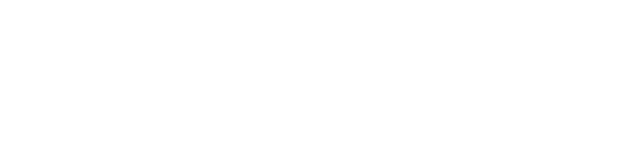
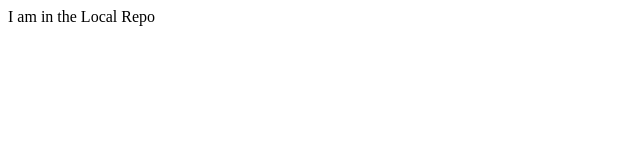
Before and after one commit to SanhitaPatil46849/Training, a plain HTML site: page index.html in a window 1280 px wide. Shown: the whole page, without its empty margins (0-640 px from the left). Drawn offline with Linux system fonts and the light colour scheme.

Commit message:
This is 3rd commit on the index.html at local

```diff
--- a/index.html
+++ b/index.html
@@ -1,6 +1,6 @@
 <html>
   <head>
   </head>
-    <body>
-    </body>
+    <body>I am in the Local Repo
+     </body>
 </html>
```
